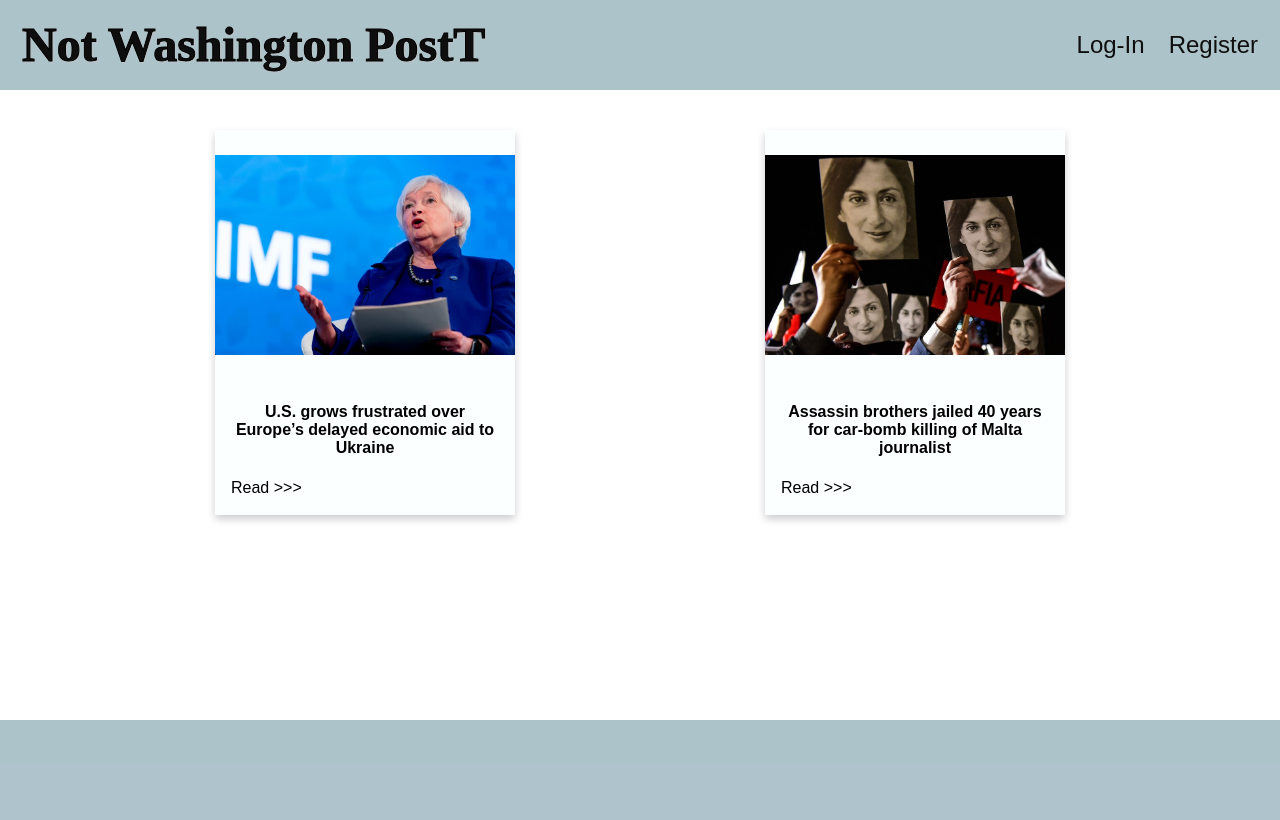
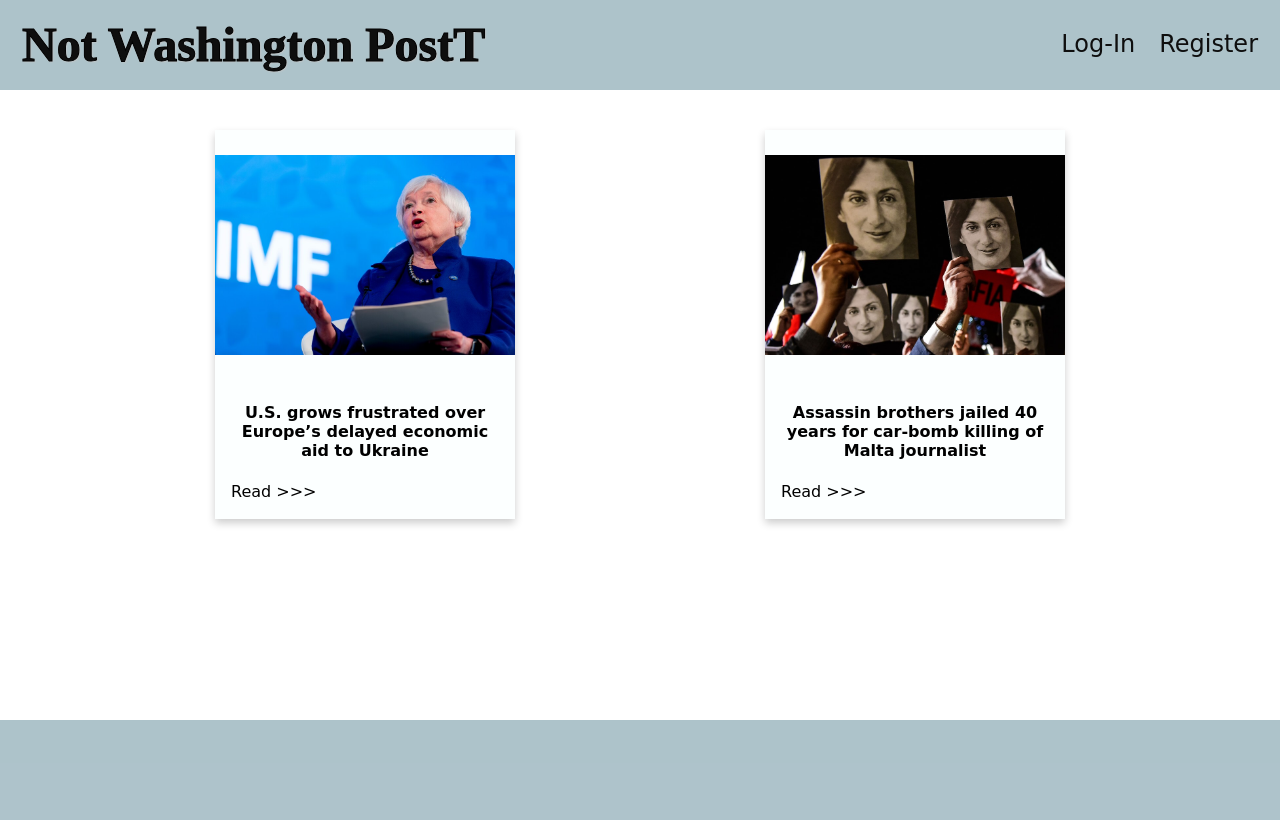
Before and after one commit to konexk1x/Bekish1.21, a Django app: page /news/ in a window 1280 px wide. Run offline with Django 4.2, Linux system fonts and the light colour scheme; data comes from the database, SQL or seed files in the repository.

Commit message:
Rename z_2.1.py to Lab_02/z_2.1.py

```diff
--- a/News_site/news/static/css/style.css
+++ b/News_site/news/static/css/style.css
@@ -1,7 +1,7 @@
 
 body {
     margin: 0;
-    font-family: Luminari, fantasy;
+    font-family: Snell Roundhand, cursive;
 
 }
 
```
